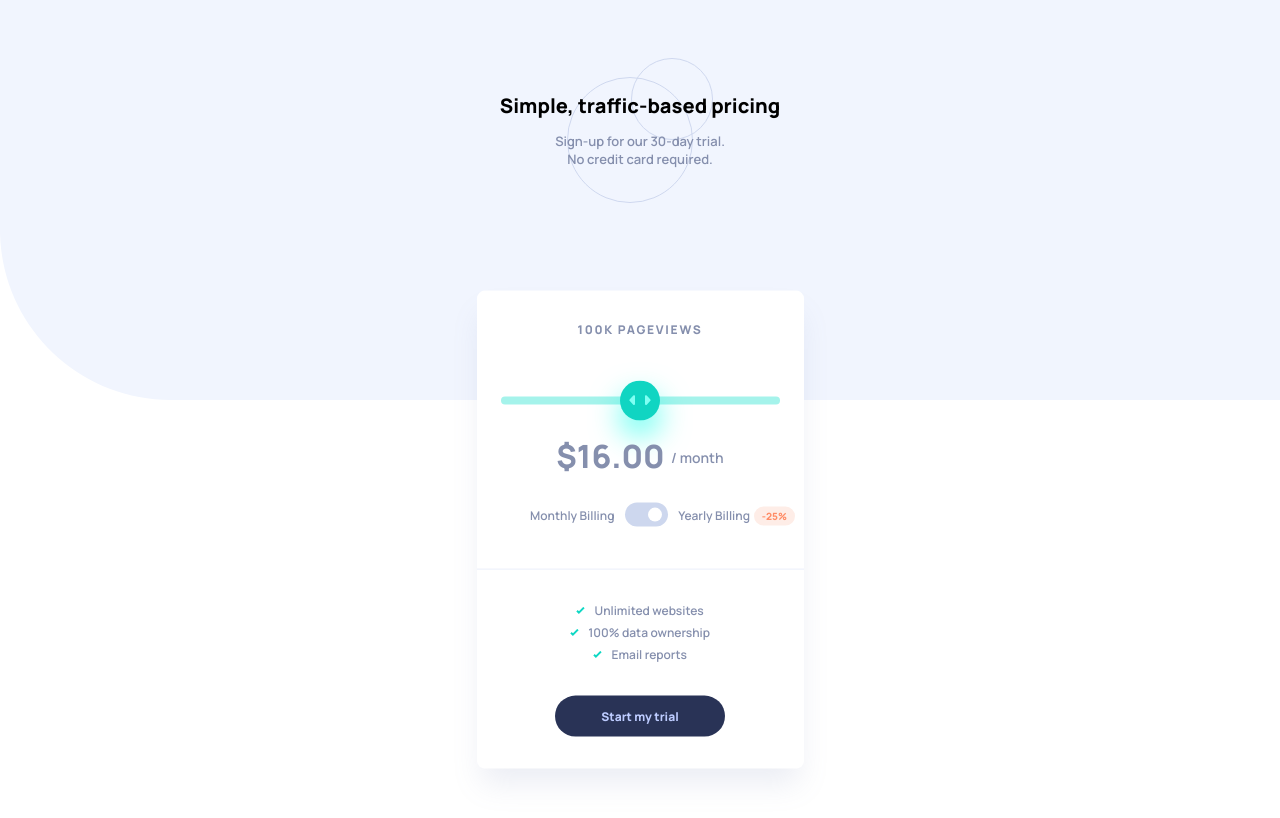
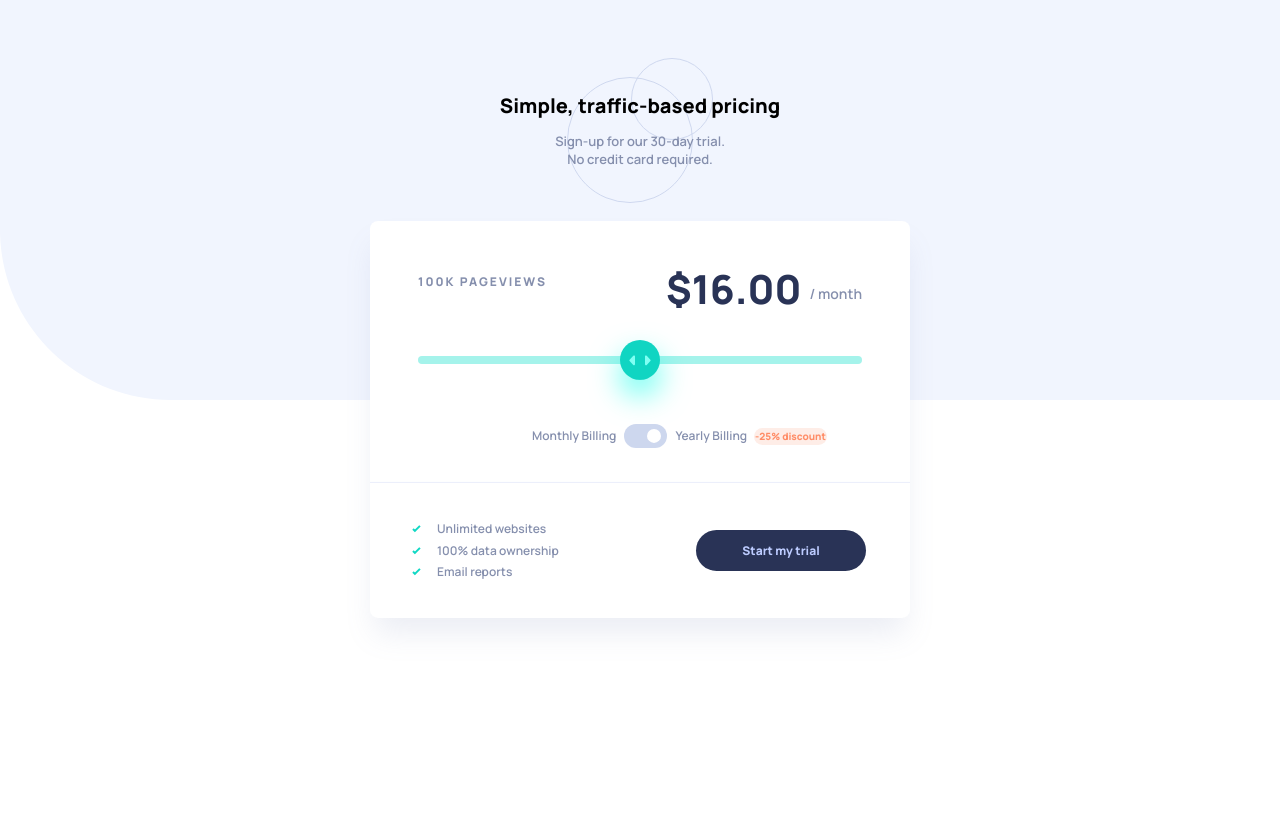
Before and after one commit to devb0x/interactive-pricing-component, a plain HTML site: page index.html in a window 1280 px wide. Drawn offline with Linux system fonts and the light colour scheme.

Commit message:
card end

```diff
--- a/index.html
+++ b/index.html
@@ -54,14 +54,20 @@
       </div>
 
       <div class="billing">
-        Monthly Billing
+        <div class="billing-left">
+          Monthly Billing
+        </div>
 
         <label class="switch">
           <input type="checkbox" checked>
           <span class="slider round"></span>
         </label>
 
-        Yearly Billing <span class="badge">-25%</span>
+        <div class="billing-right">
+          Yearly Billing
+          <span class="badge hide-for-tablet">-25%</span>
+          <span class="badge hide-for-mobile">-25% discount</span>
+        </div>
       </div>
 
     </div>
@@ -71,13 +77,13 @@
 
       <ul class="perks">
         <li>
-          Unlimited websites
+          <span class="perks-span">Unlimited websites</span>
         </li>
         <li>
-          100% data ownership
+          <span class="perks-span">100% data ownership</span>
         </li>
         <li>
-          Email reports
+          <span class="perks-span">Email reports</span>
         </li>
       </ul>
 
--- a/scss/_card.scss
+++ b/scss/_card.scss
@@ -11,9 +11,10 @@
   border-radius: 8px;
   box-shadow: 0 20px 30px -5px rgba(127, 137, 185, 0.152073);
 
-  @include breakpoint-up(desktop){
+  @include breakpoint-up(tablet){
     width: 540px;
     height: 397px;
+    margin: -60px auto;
   }
 
   &-top {
@@ -24,6 +25,10 @@
     justify-content: space-between;
     text-align: center;
 
+    @include breakpoint-up(tablet){
+      height: 261px;
+      width: 540px;
+    }
 
     .number {
       margin-top: 30px;
@@ -31,29 +36,72 @@
       font-size: 12px;
       font-weight: $extraBold;
       letter-spacing: 1.71429px;
+
+      @include breakpoint-up(tablet){
+        position: absolute;
+        right: 54.26%;
+        left: 8.89%;
+        top: 13.08%;
+        bottom: 76.07%;
+        margin-top: 0;
+        text-align: left;
+        letter-spacing: 2px;
+      }
     }
 
     input {
       margin: 0 auto;
       width: 279px;
       height: 8px;
+
+      @include breakpoint-up(tablet){
+        width: 444px;
+        position: absolute;
+        left: 8.89%;
+        right: 8.89%;
+        top: 34.01%;
+        bottom: 63.98%;
+      }
     }
 
     .price {
       font-size: 32px;
       font-weight: $extraBold;
+      color: $darkDesaturatedBlue;
+
+      @include breakpoint-up(tablet){
+        position: absolute;
+        left: 54.26%;
+        right: 8.89%;
+        top: 10.08%;
+        bottom: 76.07%;
+        text-align: right;
+        font-size: 40px;
+      }
 
       > span {
         position: relative;
         bottom: 5px;
         font-size: 14px;
         font-weight: $semiBold;
+        color: $grayishBlue;
       }
     }
 
     .billing {
+      display: inline-flex;
       font-size: 12px;
-      margin-bottom: 38px;
+      margin: 0 auto 38px;
+
+      @include breakpoint-up(tablet){
+        margin: 0 auto 38px 30%;
+      }
+
+      &-left, &-right {
+        @include breakpoint-up(tablet){
+          margin-top: 10px;
+        }
+      }
 
       .badge {
         position: absolute;
@@ -66,6 +114,11 @@
         border-radius: 9.5px;
         height: 19px;
         width: 41px;
+
+        @include breakpoint-up(tablet){
+          width: 80px;
+          position: relative;
+        }
       }
     }
   }
@@ -78,6 +131,11 @@
     flex-direction: column;
     justify-content: space-evenly;
 
+    @include breakpoint-up(tablet){
+      height: 136px;
+      flex-direction: inherit;
+    }
+
     .perks {
       text-align: center;
       list-style: inside url("./../images/icon-check.svg");
@@ -89,6 +147,19 @@
       flex-direction: column;
       justify-content: space-evenly;
       margin: auto 0 auto;
+
+      @include breakpoint-up(tablet){
+        list-style: outside url("./../images/icon-check.svg");
+        margin: auto auto auto 58px;
+        text-align: left;
+      }
+
+      &-span {
+        @include breakpoint-up(tablet){
+          margin-left: 9px;
+        }
+      }
+
     }
 
     .btn {
@@ -108,6 +179,10 @@
       &:hover {
         color: $white;
       }
+
+      @include breakpoint-up(tablet){
+        margin: auto 44px auto;
+      }
     }
   }
 
@@ -123,6 +198,10 @@
   height: 24px;
   margin: 0 8px;
   bottom: 4px;
+
+  @include breakpoint-up(tablet){
+    bottom: -7px;
+  }
 }
 .switch input {
   opacity: 0;
@@ -138,8 +217,8 @@
   right: 0;
   bottom: 0;
   background-color: $lightGrayishBlueBg;
-  -webkit-transition: .4s;
-  transition: .4s;
+  -webkit-transition: .2s;
+  transition: .2s;
 }
 
 .slider:before {
@@ -150,8 +229,8 @@
   left: 5px;
   bottom: 5px;
   background-color: white;
-  -webkit-transition: .4s;
-  transition: .4s;
+  -webkit-transition: .2s;
+  transition: .2s;
 }
 
 input:checked + .slider:before {
@@ -229,36 +308,28 @@ input[type=range]::-webkit-slider-runnable-track {
   border-radius: 5px;
   border: none;
 
-  @include breakpoint-up(desktop){
-
-  }
 }
 
 // for Firefox
 input[type=range]::-moz-range-track {
   width: 279px;
+  //width: 444px;
   height: 8px;
   cursor: pointer;
   background: $lightGrayishBlue;
   border-radius: 5px;
   border: none;
+
+  @include breakpoint-up(tablet){
+    width: 444px;
+  }
 }
 
 // Step #4 - Tracking progress
-
-// for Webkit - Chrome & Edge
-input[type="range"]progress {
-  -webkit-appearance: none;
-}
-
-input[type="range"]::-webkit-progress-value {
-  background-color: black;
-  color: red;
-  height: 8px;
-}
 
 // for Firefox
 input[type="range"]::-moz-range-progress {
   background-color: $softCyan;
   height: 8px;
+  border-radius: 5px;
 }
--- a/scss/_globals.scss
+++ b/scss/_globals.scss
@@ -16,3 +16,15 @@ body {
   font-family: $manrope;
   font-weight: $semiBold;
 }
+
+.hide-for-mobile {
+  @include breakpoint-down(tablet){
+    display: none;
+  }
+}
+
+.hide-for-tablet {
+  @include breakpoint-up(tablet){
+    display: none;
+  }
+}
--- a/scss/_header.scss
+++ b/scss/_header.scss
@@ -9,6 +9,10 @@
   background-size: cover;
   background-repeat: no-repeat;
   text-align: center;
+
+  @include breakpoint-up(tablet){
+    background-position: left bottom;
+  }
 
   &-wrapper {
     width: 326px;
```
Also changed, not shown: scss/style.css, 1 other file.
